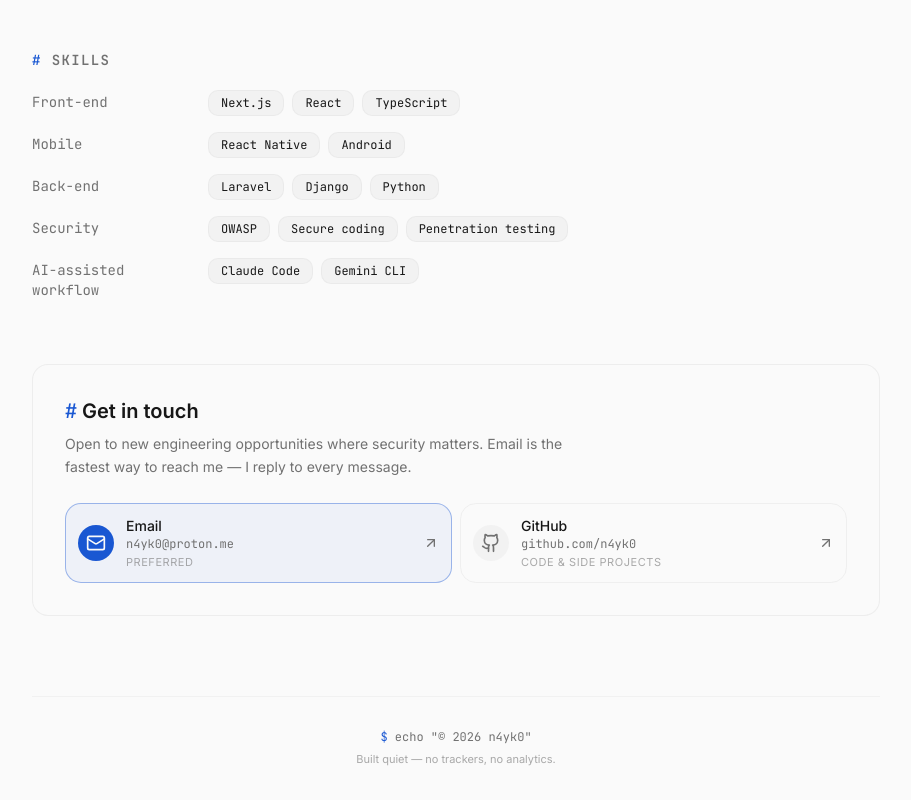
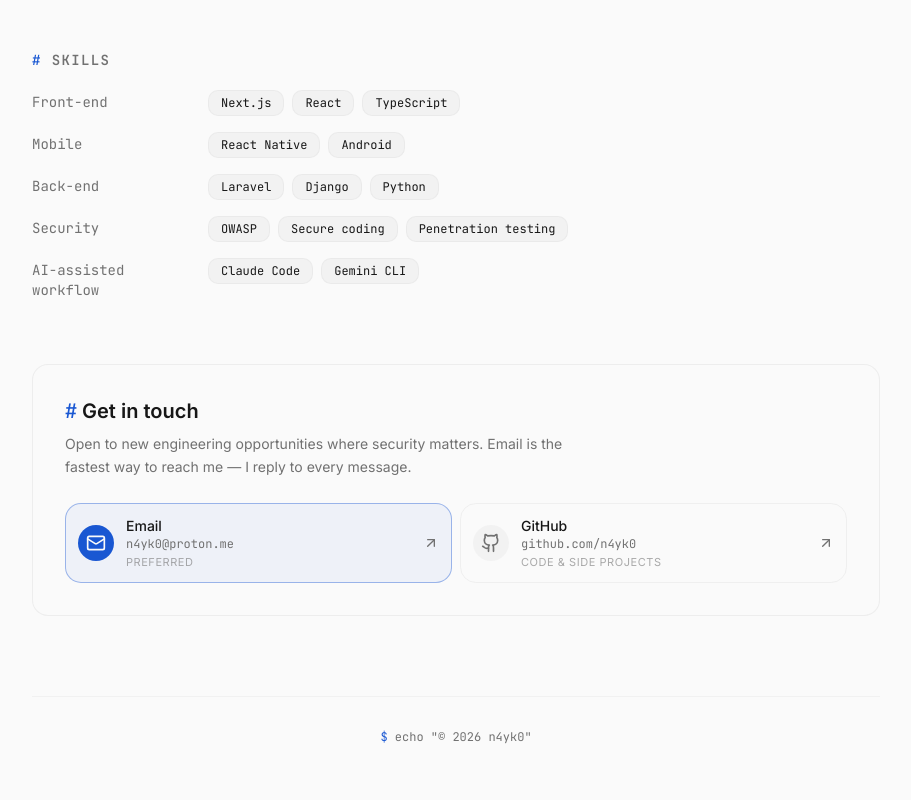
Before and after one commit to n4yk0/nayko.dev, a Next.js app: page /en in a window 1280 px wide. Shown: the part 1464-2264 px from the top of the page, without its empty margins (184-1095 px from the left). After the commit the page ends 2241 px from the top, so only its background shows below. Built offline with nearby package versions, Linux system fonts and the light colour scheme.

Commit message:
chore: remove footer tagline

```diff
--- a/app/[lang]/layout.tsx
+++ b/app/[lang]/layout.tsx
@@ -53,7 +53,7 @@ export default async function RootLayout(props: {
           <div className="mx-auto flex min-h-screen w-full max-w-4xl flex-col px-4 sm:px-6">
             <Navbar lang={params.lang} dict={dict} />
             <main className="flex-1 pt-28 sm:pt-32">{children}</main>
-            <Footer dict={dict} />
+            <Footer />
           </div>
         </ThemeProvider>
       </body>
--- a/components/footer.tsx
+++ b/components/footer.tsx
@@ -1,13 +1,11 @@
 import { HANDLE } from "@/lib/definitions"
-import type { Dictionary } from "@/lib/dictionaries"
 
-export const Footer = ({ dict }: { dict: Dictionary }) => {
+export const Footer = () => {
   return (
     <footer className="mt-20 flex flex-col items-center gap-1.5 border-t border-border/40 py-8">
       <p className="font-mono text-xs text-muted-foreground">
         <span className="text-primary">$</span> echo &quot;© {new Date().getFullYear()} {HANDLE}&quot;
       </p>
-      <p className="text-[11px] text-muted-foreground/60">{dict.footer.tagline}</p>
     </footer>
   )
 }
--- a/dictionaries/en.json
+++ b/dictionaries/en.json
@@ -103,7 +103,6 @@
     "github_note": "Code & side projects"
   },
   "footer": {
-    "tagline": "Built quiet — no trackers, no analytics.",
     "rights": "All rights reserved."
   }
 }
--- a/dictionaries/fr.json
+++ b/dictionaries/fr.json
@@ -103,7 +103,6 @@
     "github_note": "Code & projets perso"
   },
   "footer": {
-    "tagline": "Sobre par choix — aucun tracker, aucune analytics.",
     "rights": "Tous droits réservés."
   }
 }
```
